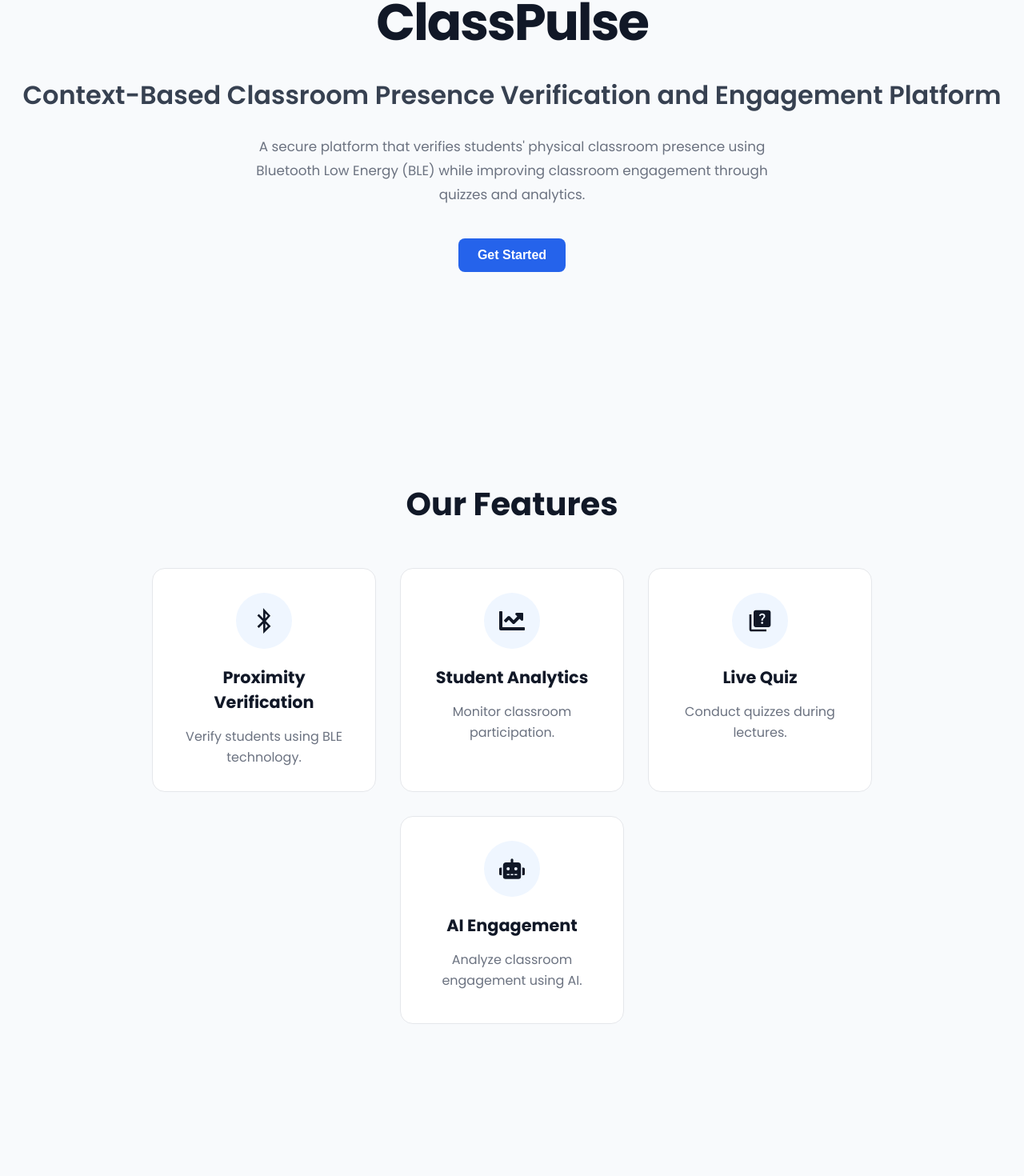
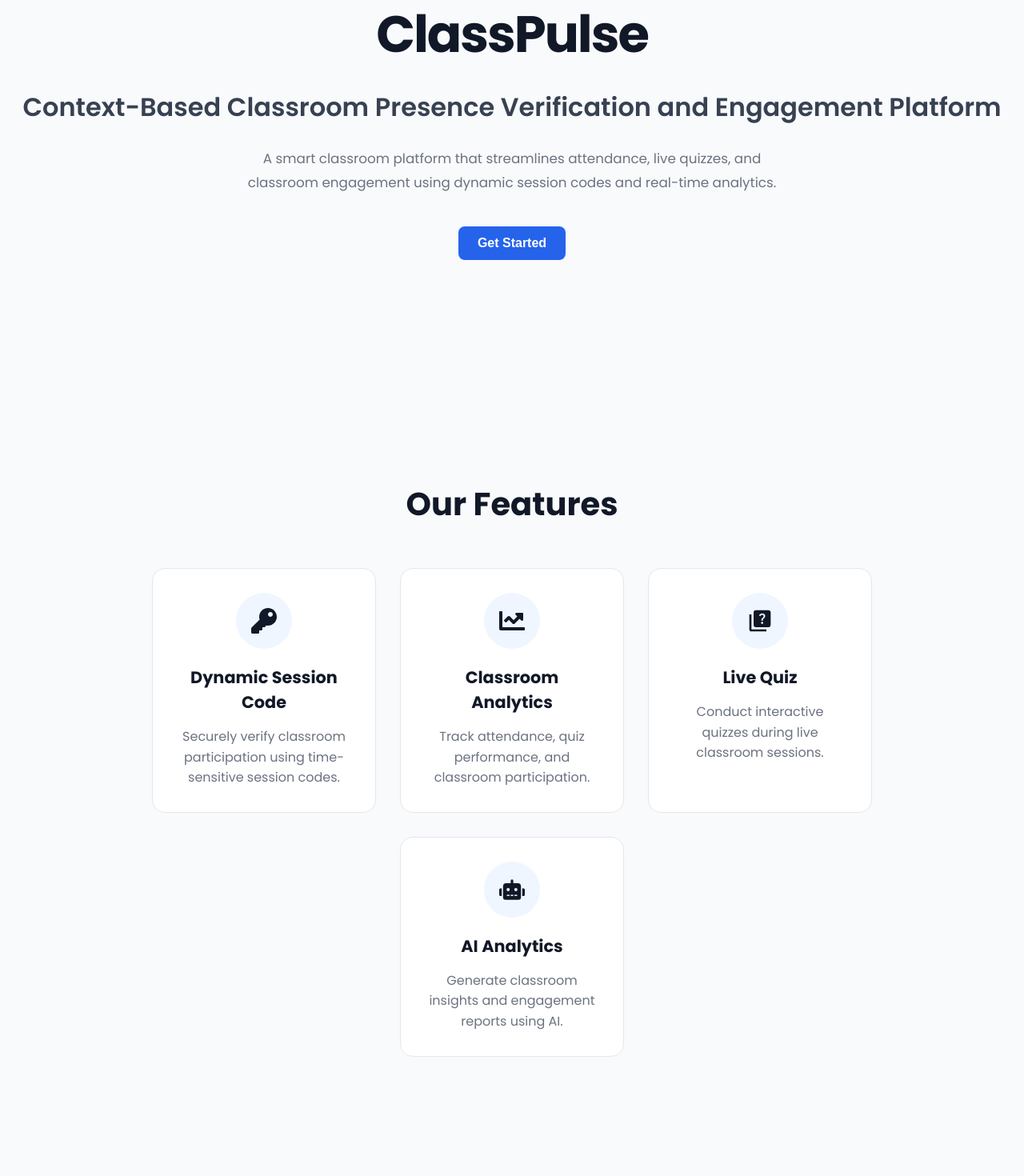
Before and after one commit to MuhammadSakeen/ClassPulse, a React app in the folder frontend/: page / in a window 1280 px wide. Shown: the part 249-1719 px from the top of the page at 80% size. Built offline with nearby package versions, Linux system fonts and the light colour scheme; the HTML template or start-up script is replaced by a standard one.

Commit message:
Added new notes, database collections and some features got refined

```diff
--- a/frontend/src/components/shared/Features.jsx
+++ b/frontend/src/components/shared/Features.jsx
@@ -1,28 +1,28 @@
 import FeatureCard from "./FeatureCard";
 import "../../styles/Features.css"
-import { FaBluetoothB, FaChartLine, FaRobot } from "react-icons/fa";
+import { FaKey, FaChartLine, FaRobot } from "react-icons/fa";
 import { MdQuiz } from "react-icons/md";
 
 const FEATURES = [
     {
-        icon: <FaBluetoothB />,
-        title: "Proximity Verification",
-        description: "Verify students using BLE technology."
+        icon: <FaKey />,
+        title: "Dynamic Session Code",
+        description: "Securely verify classroom participation using time-sensitive session codes."
     },
     {
         icon: <FaChartLine />,
-        title: "Student Analytics",
-        description: "Monitor classroom participation."
+        title: "Classroom Analytics",
+        description: "Track attendance, quiz performance, and classroom participation."
     },
     {
         icon: <MdQuiz />,
         title: "Live Quiz",
-        description: "Conduct quizzes during lectures."
+        description: "Conduct interactive quizzes during live classroom sessions."
     },
     {
         icon: <FaRobot />,
-        title: "AI Engagement",
-        description: "Analyze classroom engagement using AI."
+        title: "AI Analytics",
+        description: "Generate classroom insights and engagement reports using AI."
     }
 ]
 
--- a/frontend/src/components/shared/Footer.jsx
+++ b/frontend/src/components/shared/Footer.jsx
@@ -4,8 +4,7 @@ import "../../styles/Footer.css"
 function Footer() {
     return (<footer id="footer" className="footer">
         <h1>ClassPulse</h1>
-        <p className="footer-tagline">Context-Based Classroom Presence Verification
-            and Engagement Platform</p>
+        <p className="footer-tagline">Smart Classroom Presence and Engagement System</p>
 
         <p className="copyright">@ 2026 ClassPulse</p>
 
--- a/frontend/src/components/shared/Hero.jsx
+++ b/frontend/src/components/shared/Hero.jsx
@@ -7,10 +7,7 @@ function Hero() {
             <h1>ClassPulse</h1>
             <h2>Context-Based Classroom Presence Verification and Engagement Platform</h2>
 
-            <p>A secure platform that verifies students'
-                physical classroom presence using Bluetooth
-                Low Energy (BLE) while improving classroom
-                engagement through quizzes and analytics.</p>
+            <p>A smart classroom platform that streamlines attendance, live quizzes, and classroom engagement using dynamic session codes and real-time analytics.</p>
 
             <Button>Get Started</Button>
         </section>
--- a/frontend/src/pages/Register.jsx
+++ b/frontend/src/pages/Register.jsx
@@ -9,10 +9,10 @@ function Register() {
                 <h1>ClassPulse</h1>
                 <h2>Welcome, New User</h2>
                 <p>Register Now, to enter classroom</p>
-                <Input icon={<FaUser />} type="text" placeholder="Enter your Name"/>
-                <Input icon={<FaEnvelope />} type="email" placeholder="Enter your Email"/>
-                <Input icon={<FaLock />} type="password" placeholder="Set Password"/>
-                <Input icon={<FaLock />} type="password" placeholder="Confirm Password"/>
+                <Input LeftIcon={<FaUser />} type="text" placeholder="Enter your Name"/>
+                <Input LeftIcon={<FaEnvelope />} type="email" placeholder="Enter your Email"/>
+                <Input LeftIcon={<FaLock />} type="password" placeholder="Set Password"/>
+                <Input LeftIcon={<FaLock />} type="password" placeholder="Confirm Password"/>
                 <Button>
                     Register
                 </Button>
```
Also changed, not shown: 2 other files (tests, documents, lock files or other folders).
